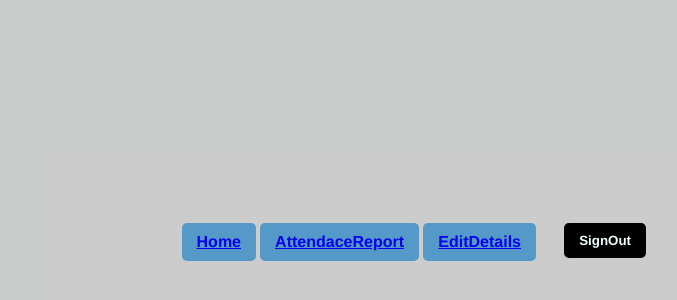
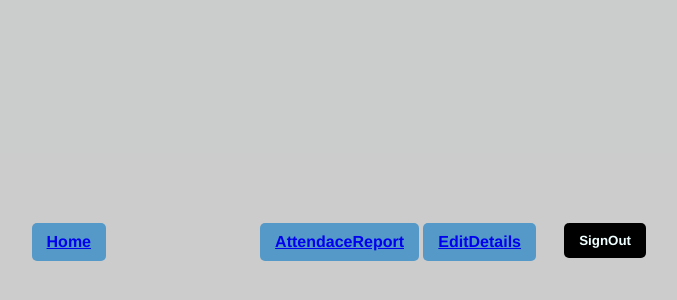
Before and after one commit to knimalaka/Student-Safety-System, a React (Create React App) app: page /components/Home in a window 1280 px wide. Shown: the part 102-402 px from the top of the page, without its empty margins (195-872 px from the left). Built offline with nearby package versions, Linux system fonts and the light colour scheme.

Commit message:
added some css to admin home

```diff
--- a/src/index.css
+++ b/src/index.css
@@ -256,7 +256,7 @@ form .form-inner input[type="submit"]{
     font-weight: 700;
     cursor: pointer;
     position: absolute;
-    right: 190px;
+    right: 340px;
    }
 
 .Navbar4{
```
